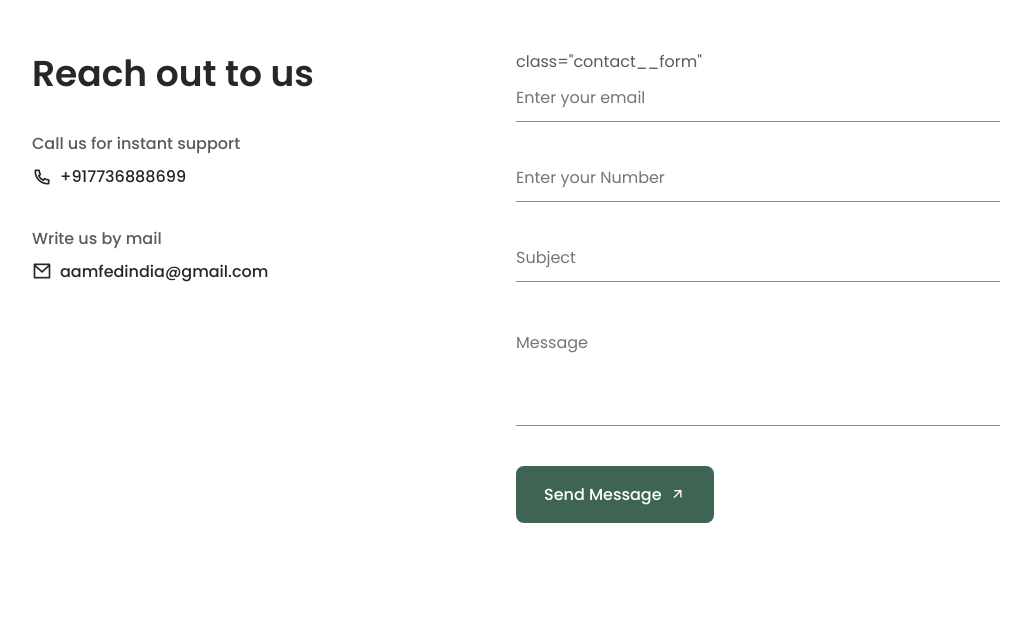
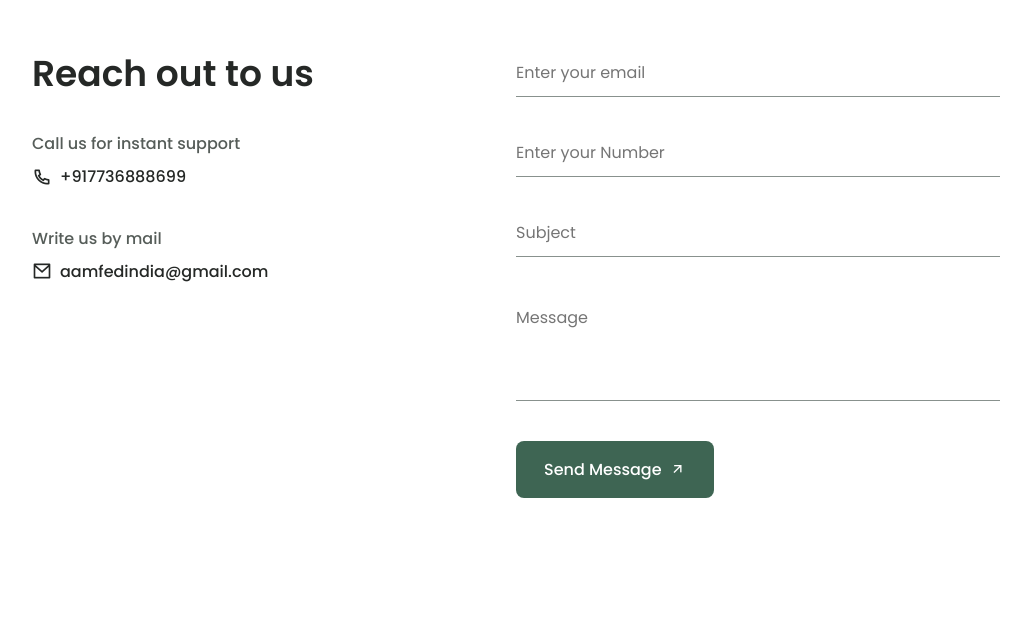
Before and after one commit to aamfedindia/aamfedsite, a plain HTML site: page index.html in a window 1280 px wide. Shown: the part 4078-4698 px from the top of the page, without its empty margins (124-1155 px from the left). Drawn offline with nearby package versions, Linux system fonts and the light colour scheme.

Commit message:
Update index.html

```diff
--- a/index.html
+++ b/index.html
@@ -371,7 +371,7 @@
                         </div>
                     </div>
 
-                    <form action="https://formsubmit.co/aamfedindia@gmail.com"  method="POST"> class="contact__form"
+                     <form action="https://formsubmit.co/aamfedindia@gmail.com"  method="POST" class="contact__form">
                         <div class="contact__inputs">
                             <div class="contact__content">
                                 <input type="email" name="email" placeholder="Enter your email" class="contact__input">
```
